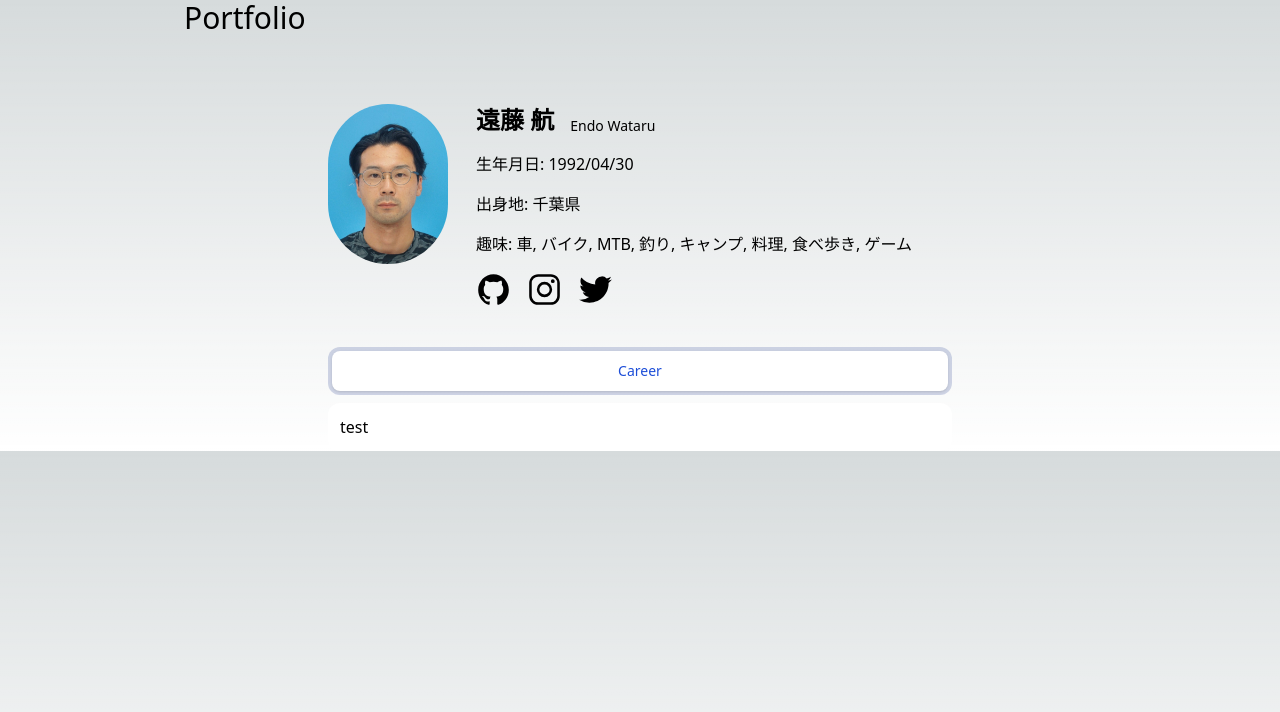
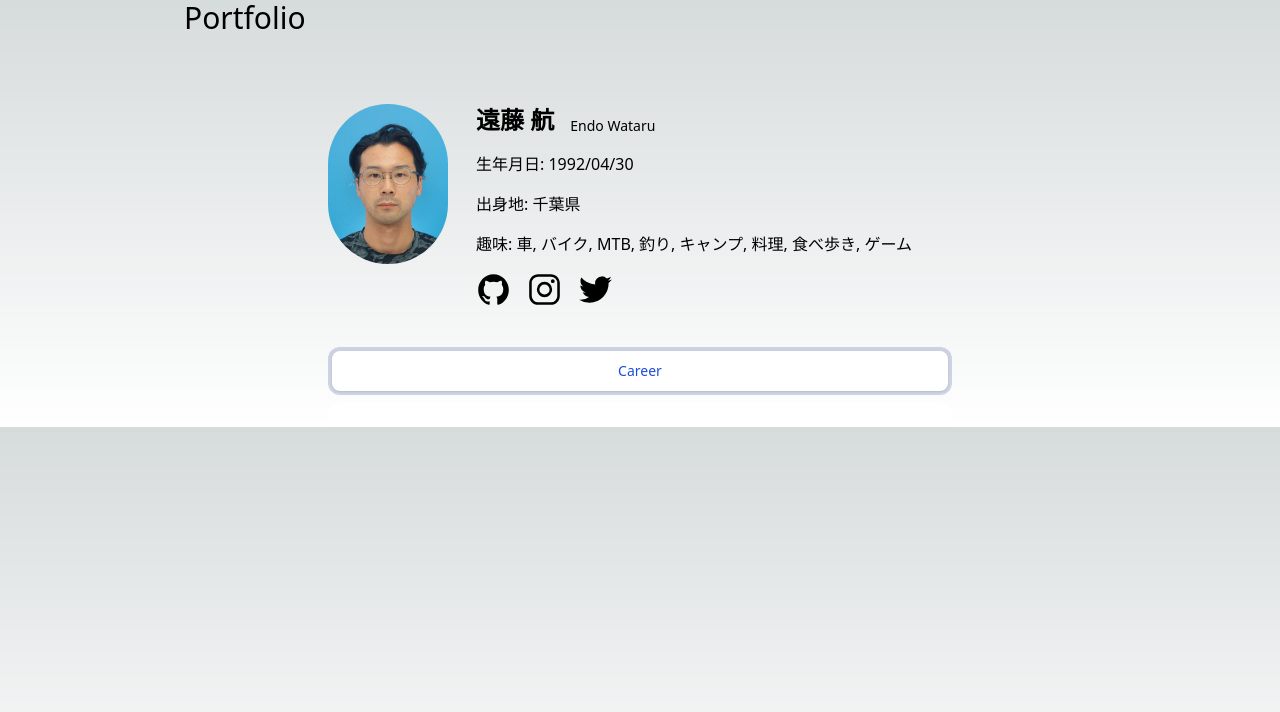
Before and after one commit to 3nd0/portfolio, a Next.js app: page / in a window 1280 px wide. Shown: the top 712 px of the page. Built offline with nearby package versions, Linux system fonts and the light colour scheme.

Commit message:
Import Careere components (#7)

```diff
--- /dev/null
+++ b/src/components/careere/index.tsx
@@ -0,0 +1,5 @@
+const Careere = (): JSX.Element => {
+  return <></>
+}
+
+export default Careere
--- a/src/components/tabs/index.tsx
+++ b/src/components/tabs/index.tsx
@@ -1,13 +1,15 @@
 'use client'
 
-import { useState } from 'react'
+import { useState, lazy } from 'react'
 import { Tab } from '@headlessui/react'
 import { joinClassName } from '@/services/joinClassName'
 import type { TabCategory } from './type'
 
+const Career = lazy(() => import('@/components/careere'))
+
 const Tabs = (): JSX.Element => {
   let [categories] = useState<TabCategory>({
-    Career: <button>test</button>,
+    Career: <Career />,
   })
 
   return (
```
